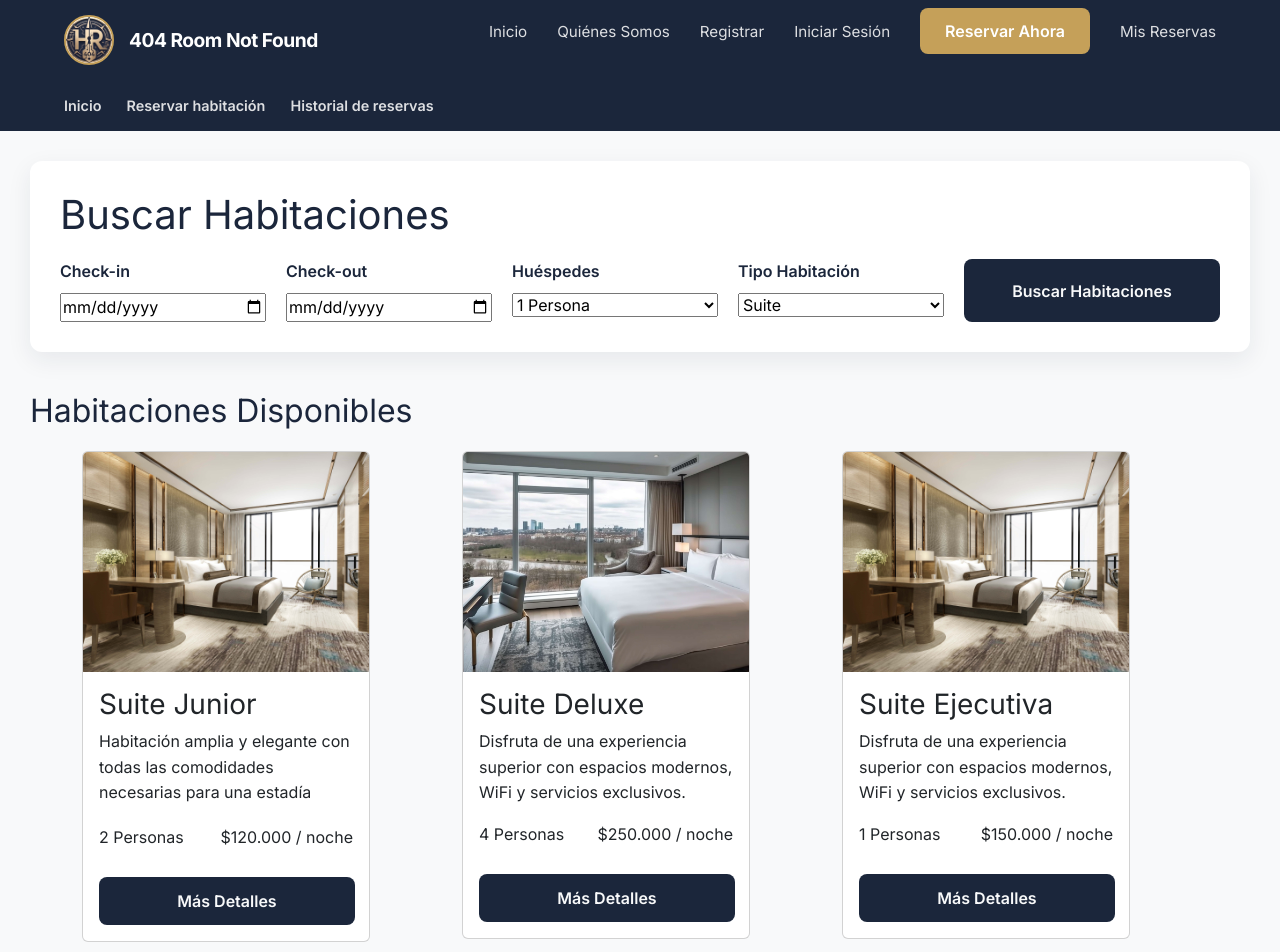
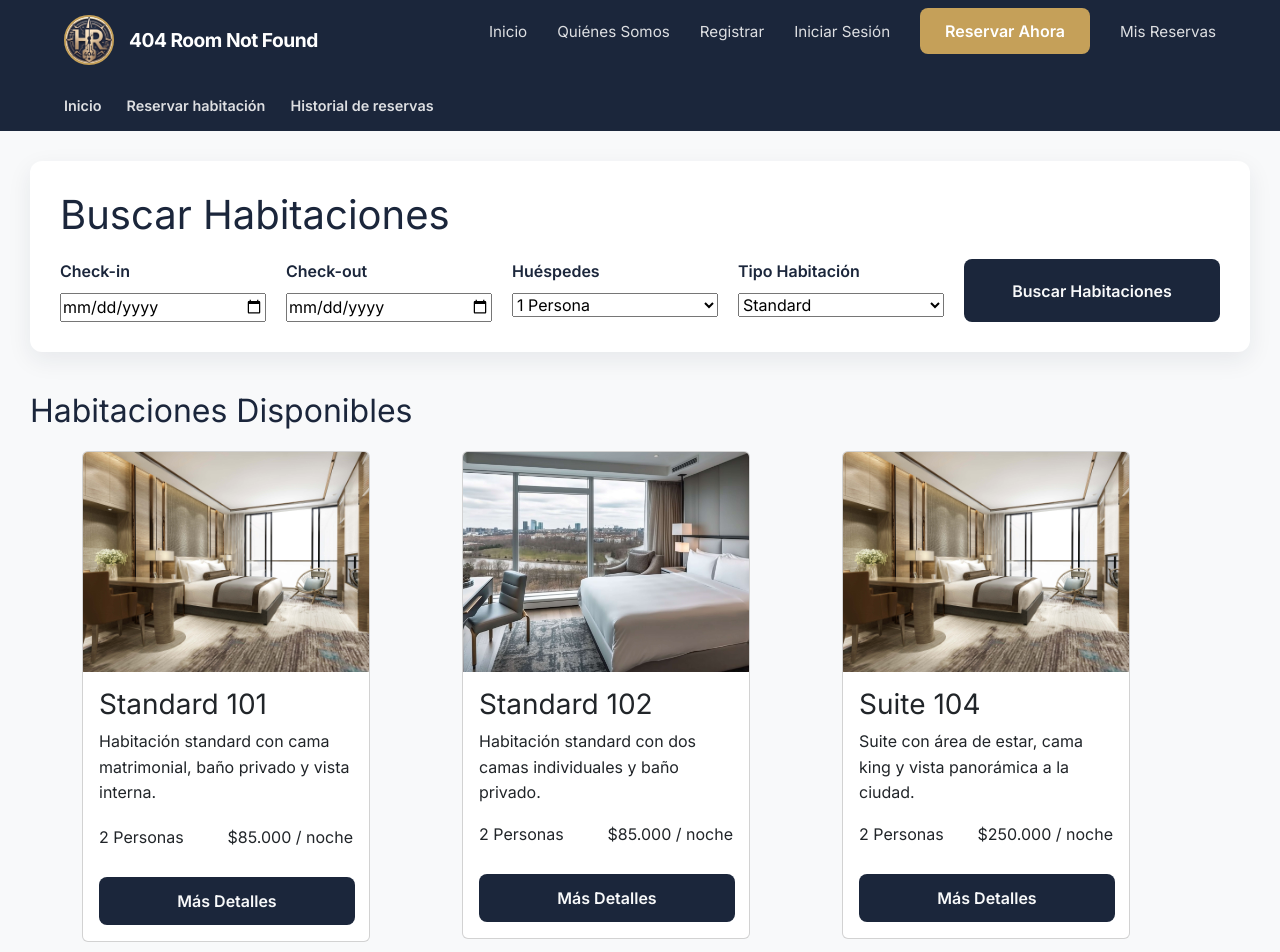
Before and after one commit to Full-Stack-404-Room-Not-Found/sistema-reservas, an Angular app in the folder frontend/: page /dashboard-usuario/inicio in a window 1280 px wide. Shown: the top 952 px of the page. Built offline with nearby package versions, Linux system fonts and the light colour scheme; a web font is replaced by a local one.

Commit message:
feat: actualizar nombre de habitaciones y precios

```diff
--- a/frontend/src/app/pages/dashboard-usuario/inicio/inicio.html
+++ b/frontend/src/app/pages/dashboard-usuario/inicio/inicio.html
@@ -24,7 +24,6 @@
                 <option>2 Personas</option>
                 <option>3 Personas</option>
                 <option>4 Personas</option>
-                <option>5 Personas</option>
             </select>
 
         </div>
@@ -33,9 +32,9 @@
 
             <label for="room-type">Tipo Habitación</label>
             <select id="room-type">
+                <option>Standard</option>
+                <option>Doble</option>
                 <option>Suite</option>
-                <option>Doble</option>
-                <option>Premium</option>
                 <option>Familiar</option>
             </select>
 
@@ -49,79 +48,118 @@
 
 </section>
 
+
 <section class="rooms-section">
 
     <div class="section-title">
         <h2>Habitaciones Disponibles</h2>
     </div>
+
     <div class="container">
         <div class="row">
+
             <div class="col">
                 <div class="card room-card">
-                    <img src="/imagenes-habitaciones/suite-1-adapt.jpg" class="card-img-top img-card"
-                        alt="Suite Junior">
+
+                    <img src="/imagenes-habitaciones/suite-1-adapt.jpg"
+                        class="card-img-top img-card"
+                        alt="Habitación Standard 101">
+
                     <div class="card-body">
-                        <h3 class="card-title">Suite Junior</h3>
-                        <p class="card-text card-limite">Habitación amplia y elegante con todas las
-                            comodidades
-                            necesarias para
-                            una estadía confortable.</p>
+
+                        <h3 class="card-title">Standard 101</h3>
+
+                        <p class="card-text card-limite">
+                            Habitación standard con cama matrimonial, baño privado y vista interna.
+                        </p>
+
                         <div class="room-details">
                             <span>
                                 2 Personas
                             </span>
+
                             <span>
-                                $120.000 / noche
+                                $85.000 / noche
                             </span>
                         </div>
-                        <a routerLink="/dashboard-usuario/reservar" class="btn btn-more-details">Más Detalles</a>
+
+                        <a routerLink="/dashboard-usuario/reservar"
+                            class="btn btn-more-details">
+                            Más Detalles
+                        </a>
+
                     </div>
                 </div>
             </div>
+
             <div class="col">
                 <div class="card room-card">
-                    <img src="/imagenes-habitaciones/suite-2-adapt.jpg" class="card-img-top img-card"
-                        alt="Suite Deluxe">
+
+                    <img src="/imagenes-habitaciones/suite-2-adapt.jpg"
+                        class="card-img-top img-card"
+                        alt="Habitación Standard 102">
+
                     <div class="card-body">
-                        <h3 class="card-title">Suite Deluxe</h3>
-                        <p class="card-text">Disfruta de una experiencia superior con espacios modernos,
-                            WiFi y
-                            servicios exclusivos.</p>
+
+                        <h3 class="card-title">Standard 102</h3>
+
+                        <p class="card-text">
+                            Habitación standard con dos camas individuales y baño privado.
+                        </p>
+
                         <div class="room-details">
                             <span>
-                                4 Personas
+                                2 Personas
                             </span>
+
+                            <span>
+                                $85.000 / noche
+                            </span>
+                        </div>
+
+                        <a routerLink="/dashboard-usuario/reservar"
+                            class="btn btn-more-details">
+                            Más Detalles
+                        </a>
+
+                    </div>
+                </div>
+            </div>
+
+            <div class="col">
+                <div class="card room-card">
+
+                    <img src="/imagenes-habitaciones/suite-1-adapt.jpg"
+                        class="card-img-top img-card"
+                        alt="Suite 104">
+
+                    <div class="card-body">
+
+                        <h3 class="card-title">Suite 104</h3>
+
+                        <p class="card-text">
+                            Suite con área de estar, cama king y vista panorámica a la ciudad.
+                        </p>
+
+                        <div class="room-details">
+                            <span>
+                                2 Personas
+                            </span>
+
                             <span>
                                 $250.000 / noche
                             </span>
                         </div>
-                        <a routerLink="/dashboard-usuario/reservar" class="btn btn-more-details">Más Detalles</a>
+
+                        <a routerLink="/dashboard-usuario/reservar"
+                            class="btn btn-more-details">
+                            Más Detalles
+                        </a>
+
                     </div>
                 </div>
+            </div>
 
-            </div>
-            <div class="col">
-                <div class="card room-card">
-                    <img src="/imagenes-habitaciones/suite-1-adapt.jpg" class="card-img-top img-card"
-                        alt="Suite Ejecutiva">
-                    <div class="card-body">
-                        <h3 class="card-title">Suite Ejecutiva</h3>
-                        <p class="card-text">Disfruta de una experiencia superior con espacios modernos,
-                            WiFi y
-                            servicios exclusivos.</p>
-                        <div class="room-details">
-                            <span>
-                                1 Personas
-                            </span>
-                            <span>
-                                $150.000 / noche
-                            </span>
-                        </div>
-                        <a routerLink="/dashboard-usuario/reservar" class="btn btn-more-details">Más Detalles</a>
-                    </div>
-                </div>
-
-            </div>
         </div>
     </div>
 
```
